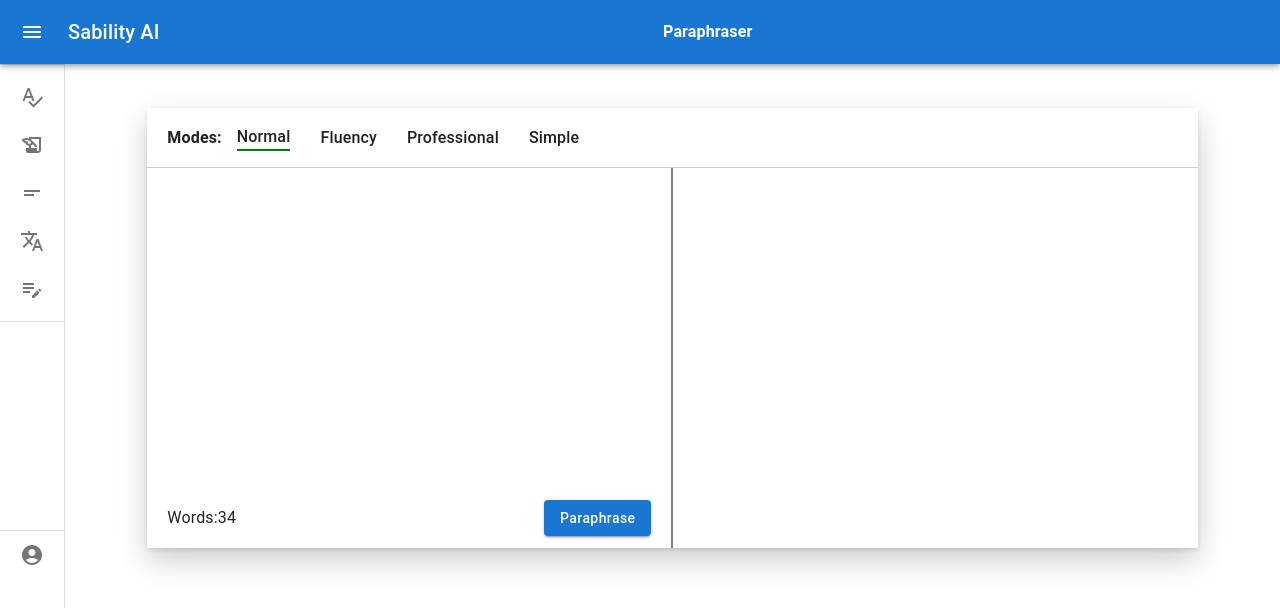
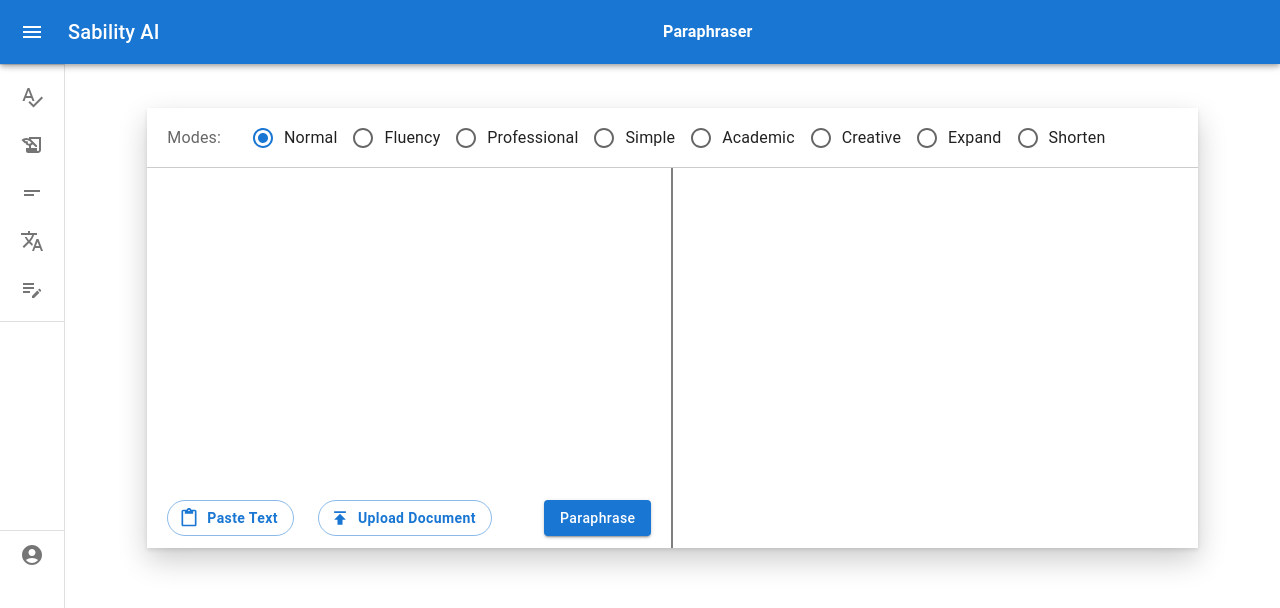
Before and after one commit to tope-olajide/sabi-ai, a Next.js app: page /paraphraser in a window 1280 px wide. Shown: the top 608 px of the page. Built offline with nearby package versions, Linux system fonts and the light colour scheme.

Commit message:
Add feature for paraphrasing text document

```diff
--- a/src/app/globals.css
+++ b/src/app/globals.css
@@ -25,19 +25,12 @@
   display: flex;
   align-items: center;
   padding: 20px;
+  overflow-x: auto;
+  overflow-y: hidden;
 }
 
-.modes-section p {
-  margin: 15px;
-  font-weight: 500;
-  cursor: pointer;
-}
-.modes-section p:hover {
-  border-bottom: 2px solid green;
-}
-.active {
-  border-bottom: 2px solid green;
-}
+
+
 .input-container,
 .output-container {
   width: 100%;
--- a/src/app/paraphraser/Paraphraser.tsx
+++ b/src/app/paraphraser/Paraphraser.tsx
@@ -1,31 +1,244 @@
 "use client";
 import SideBar from "@/components/SideBar";
 import Button from "@mui/material/Button";
+import Radio from "@mui/material/Radio";
+import RadioGroup from "@mui/material/RadioGroup";
+import FormControlLabel from "@mui/material/FormControlLabel";
+import FormControl from "@mui/material/FormControl";
+import FormLabel from "@mui/material/FormLabel";
+import { ChangeEvent, useRef, useState } from "react";
+import { Box } from "@mui/material";
+import ContentPasteIcon from "@mui/icons-material/ContentPaste";
+import PublishIcon from "@mui/icons-material/Publish";
 
 const Paraphraser = () => {
+  const [value, setValue] = useState("Normal");
+  const [inputWordCount, setInputWordCount] = useState(0);
+  const [isEditorEmpty, setIsEditorEmpty] = useState(true);
+  const handleChange = (event: ChangeEvent<HTMLInputElement>) => {
+    setValue((event.target as HTMLInputElement).value);
+  };
+  const editorRef = useRef<HTMLDivElement | null>(null);
+  const outputRef = useRef<HTMLDivElement | null>(null);
+  const fileInputRef = useRef<HTMLInputElement | null>(null);
+  const handlePasteClick = async () => {
+    try {
+      const text = await navigator.clipboard.readText();
+      if (editorRef.current) {
+        const div = editorRef.current;
+        const selection = window.getSelection();
+        if (selection) {
+          const range = selection.getRangeAt(0);
+          const textNode = document.createTextNode(text);
+          range.deleteContents();
+          range.insertNode(textNode);
+          selection.removeAllRanges();
+          selection.addRange(range);
+          div.focus();
+          setIsEditorEmpty(false);
+          setInputWordCount(countWords(editorRef.current!.innerText));
+        }
+      }
+    } catch (error) {
+      console.error("Unable to read clipboard data: ", error);
+    }
+  };
+
+  const countWords = (text: string) => {
+    const words = text.split(" ");
+    const filteredWords = words.filter((word) => word.trim() !== "");
+    return filteredWords.length;
+  };
+
+  const handleFileChange = async (e: ChangeEvent<HTMLInputElement>) => {
+    const file = e.target.files?.[0];
+    if (file && file.type === "application/pdf") {
+      const formData = new FormData();
+      formData.append("file", file);
+      const response = await fetch("/grammar-checker/api", {
+        method: "POST",
+        body: formData,
+      });
+      const result = await response.json();
+      if (result.success === false) {
+        console.log(result.message);
+
+        return alert(result.message);
+      }
+
+      editorRef.current!.innerHTML = "";
+      editorRef.current!.innerHTML = result.data;
+      setIsEditorEmpty(false);
+      setInputWordCount(countWords(editorRef.current!.innerText));
+    } else {
+      alert("Please select a PDF file.");
+    }
+  };
+
+  const handleEditorChange = (event: ChangeEvent<HTMLDivElement>) => {
+    if (editorRef.current?.innerHTML) {
+      setIsEditorEmpty(false);
+    } else {
+      setIsEditorEmpty(true);
+    }
+    setInputWordCount(countWords(editorRef.current!.innerText));
+    };
+    const [isParaphrasing, setIsParaphrasing] = useState(false);
+    const paraphraseText = async () => {
+        const textData = editorRef.current!.innerText;
+        if (!textData.trim()) {
+          return;
+        }
+        try {
+            setIsParaphrasing(true);
+          const response = await fetch("http://localhost:5000/paraphrase-text", {
+            method: "POST",
+            headers: {
+              "Content-Type": "application/json",
+            },
+            body: JSON.stringify({ textData: editorRef.current!.innerText, mode:value }),
+          });
+          const result = await response.json();
+          console.log(result.queryResult.response);
+          setIsParaphrasing(false);
+          const paraphrasedText = result.queryResult.response;
+          outputRef.current!.innerHTML = "";
+          outputRef.current!.innerHTML = paraphrasedText;
+
+        } catch (error) {
+            setIsParaphrasing(false);
+          console.log(error);
+        }
+  };
   return (
     <>
       <SideBar pageTitle={"Paraphraser"}>
         <section className="input-output-container">
           <div className="modes-section">
-            <h4>Modes:</h4> <p className="active">Normal</p> <p>Fluency</p>{" "}
-            <p>Professional</p> <p>Simple</p>
+            <FormControl
+              sx={{
+                display: "flex",
+                flexDirection: "row",
+                alignItems: "center",
+              }}
+            >
+              <FormLabel sx={{ mr: 4 }}>Modes: </FormLabel>
+              <RadioGroup
+                aria-labelledby="demo-controlled-radio-buttons-group"
+                name="controlled-radio-buttons-group"
+                value={value}
+                onChange={handleChange}
+                sx={{
+                  display: "flex",
+                  flexDirection: "row",
+                  flexWrap: "nowrap",
+                  width: "100%",
+                }}
+              >
+                <FormControlLabel
+                  value="Normal"
+                  control={<Radio />}
+                  label="Normal"
+                />
+                <FormControlLabel
+                  value="Fluency"
+                  control={<Radio />}
+                  label="Fluency"
+                />
+                <FormControlLabel
+                  value="Professional"
+                  control={<Radio />}
+                  label="Professional"
+                />
+                <FormControlLabel
+                  value="Simple"
+                  control={<Radio />}
+                  label="Simple"
+                />
+                <FormControlLabel
+                  value="Academic"
+                  control={<Radio />}
+                  label="Academic"
+                />
+                <FormControlLabel
+                  value="Creative"
+                  control={<Radio />}
+                  label="Creative"
+                />
+                <FormControlLabel
+                  value="Expand"
+                  control={<Radio />}
+                  label="Expand"
+                />
+                <FormControlLabel
+                  value="Shorten"
+                  control={<Radio />}
+                  label="Shorten"
+                />
+              </RadioGroup>
+            </FormControl>
           </div>
           <section className="input-output-section">
             <section className="input-container">
-              <div contentEditable className="editable"></div>
+              <div
+                ref={editorRef}
+                contentEditable
+                className="editable"
+                onInput={(e: any) => handleEditorChange(e)}
+              />
+
               <div className="sub_div">
-                <p>Words:34</p>
+                {isEditorEmpty ? (
+                  <Box>
+                    <Button
+                      sx={{
+                        mr: 3,
+                        fontWeight: "bold",
+                        textTransform: "none",
+                        borderRadius: 5,
+                      }}
+                      variant="outlined"
+                      startIcon={<ContentPasteIcon />}
+                      onClick={handlePasteClick}
+                    >
+                      Paste Text
+                    </Button>
+                    <input
+                      type="file"
+                      accept=".pdf"
+                      onChange={handleFileChange}
+                      style={{ display: "none" }}
+                      ref={fileInputRef}
+                    />
+                    <Button
+                      sx={{
+                        fontWeight: "bold",
+                        textTransform: "none",
+                        borderRadius: 5,
+                      }}
+                      variant="outlined"
+                      startIcon={<PublishIcon />}
+                      onClick={() => fileInputRef.current?.click()}
+                    >
+                      Upload Document
+                    </Button>
+                  </Box>
+                ) : (
+                  <p>Words:{inputWordCount}</p>
+                )}
+
                 <Button
                   sx={{ textTransform: "Capitalize" }}
-                  variant="contained"
+                                  variant="contained"
+                                  onClick={paraphraseText}
+                                  disabled={isParaphrasing}
                 >
                   Paraphrase
                 </Button>
               </div>
             </section>
             <section className="output-container">
-              <div className="output"></div>
+              <div className="output" ref={outputRef}></div>
             </section>
           </section>
         </section>
```
Also changed, not shown: src/app/grammar-checker/Editor.tsx (+29 -27 lines), 1 other file (tests, documents, lock files or other folders).
